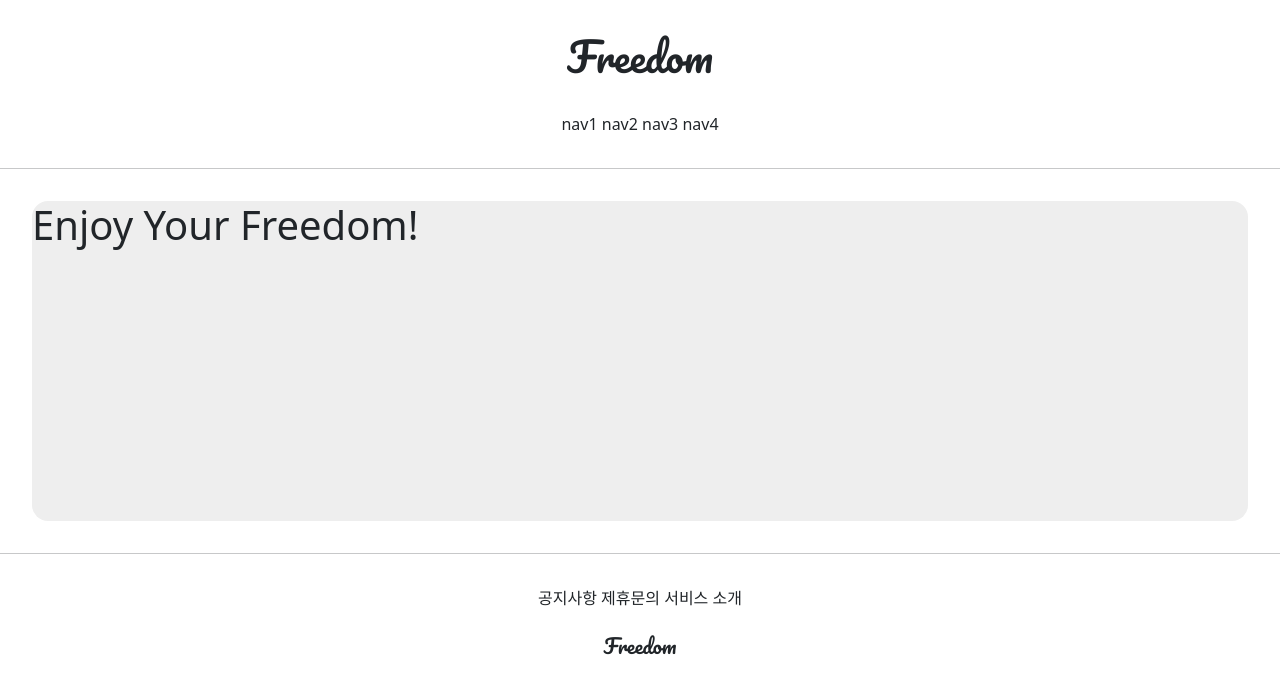
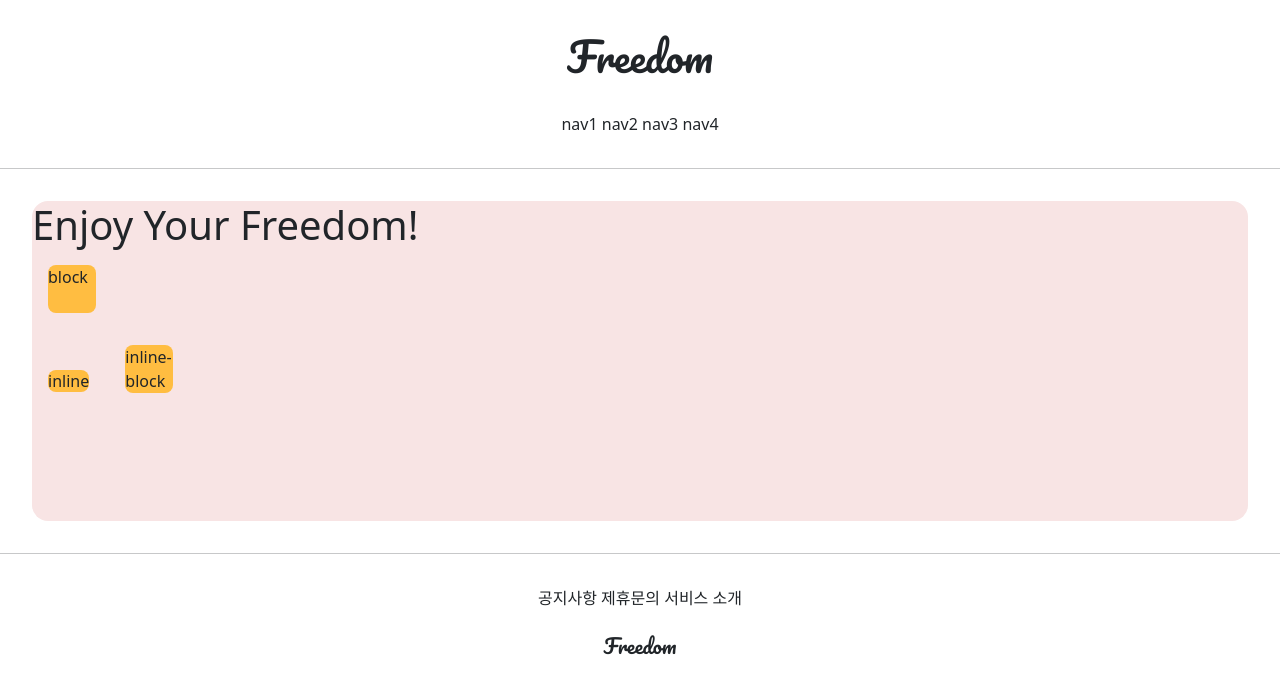
Before and after one commit to Jeongp4939/Class, a Django app: template accountapp/templates/accountapp/hello_world.html in a window 1280 px wide. Shown: the top 694 px of the page. Run offline with Django 3.2, Linux system fonts and the light colour scheme; the template is opened without the code that fills it, so the values that code supplies are empty.

Commit message:
7/7 class project2_02

```diff
--- a/accountapp/templates/accountapp/hello_world.html
+++ b/accountapp/templates/accountapp/hello_world.html
@@ -2,8 +2,26 @@
 
 {% block content %}
 
-    <div style="height: 20rem; background-color: #eeeeee; margin: 2rem; border-radius: 1rem">
+    <style>
+
+        .test {
+            background-color: #ffbd41;
+            margin: 1rem;
+            height: 48px;
+            width: 48px;
+            border-radius: .5rem;
+        }
+
+    </style>
+
+    <div style="height: 20rem; background-color: #f8e4e4; margin: 2rem; border-radius: 1rem">
         <h1>Enjoy Your Freedom!</h1>
+
+        <div class="test" style="display: block">block</div>
+        <div class="test" style="display: inline">inline</div>
+        <div class="test" style="display: inline-block">inline-block</div>
+        <div class="test" style="display: none">none</div>
     </div>
 
+
 {% endblock %}
```
